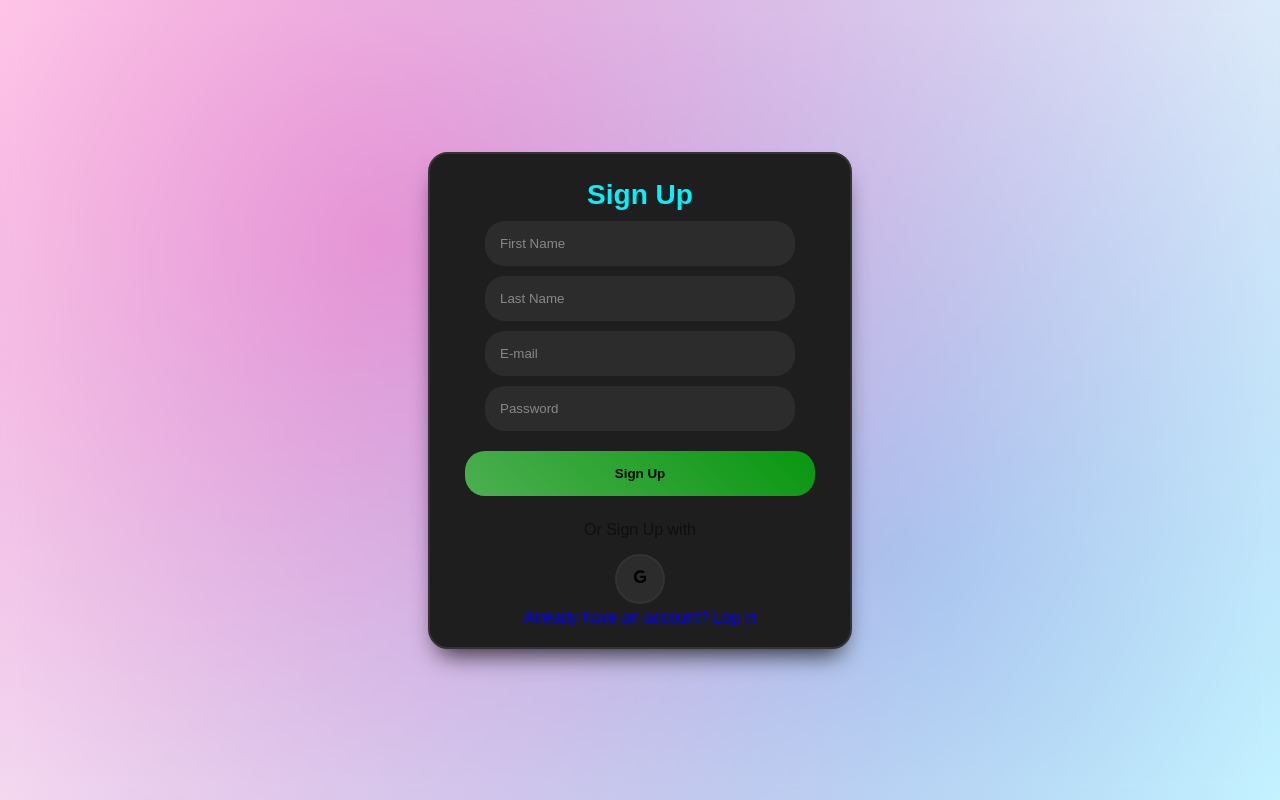
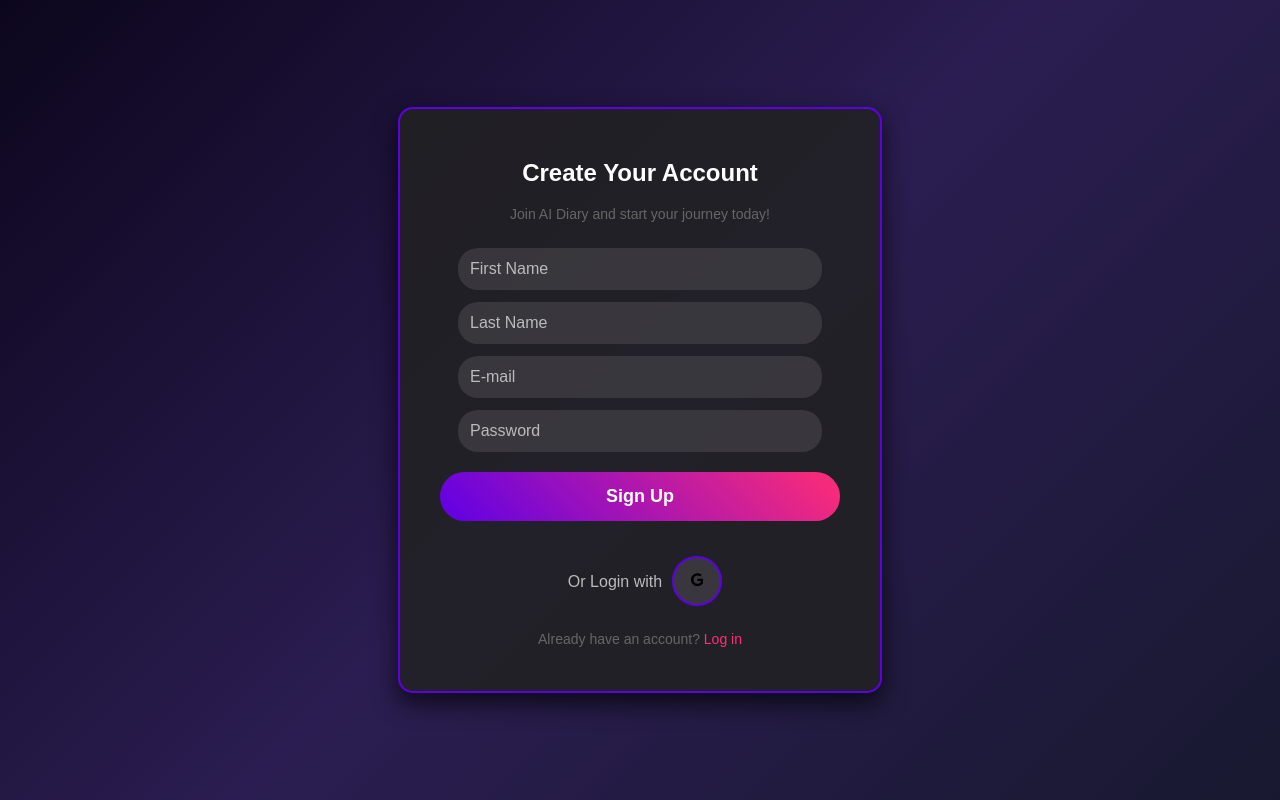
Before and after one commit to SathishNadar/Emotionally-Intelligent-JournalApp, a React (Vite) app: page /signup in a window 1280 px wide. Built offline with nearby package versions, Linux system fonts and the light colour scheme.

Commit message:
sign in styling doen

```diff
--- a/src/css/homepage.css
+++ b/src/css/homepage.css
@@ -4,13 +4,18 @@ body {
     padding: 0;
     transition: background 0.3s, color 0.3s;
     background-attachment: fixed;
-    background-size: cover;
-    background: radial-gradient(
-        circle at 30% 30%,
-        rgba(255, 0, 150, 0.4),
-        transparent
-      ),
-      radial-gradient(circle at 70% 70%, rgba(0, 200, 255, 0.4), transparent);
+    background-size: cover;background: radial-gradient(
+      circle at 30% 30%,
+      rgba(100, 0, 150, 0.5), /* Dark Purple Glow */
+      transparent
+    ),
+    radial-gradient(
+      circle at 70% 70%,
+      rgba(0, 100, 200, 0.5), /* Deep Blue Glow */
+      transparent
+    ),
+    #0a0a0a; /* Black Base Background */
+
     backdrop-filter: blur(10px);
   }
 
@@ -21,7 +26,7 @@ body {
   }
 
   .light-mode {
-    background: linear-gradient(135deg, #f7f8fc, #d4d9e3);
+    /* background: linear-gradient(135deg, #f7f8fc, #d4d9e3); */
     color: #1a1a1a;
   }
 
--- a/src/css/signup.css
+++ b/src/css/signup.css
@@ -1,71 +1,80 @@
-
 .start {
   display: flex;
   justify-content: center;
   align-items: center;
   width: 100%;
   height: 100vh;
-    color: #100f0f;
-    font-family: Arial, sans-serif;
+  background: linear-gradient(135deg, #0c061d, #2b1d51, #181930);
+  font-family: 'Poppins', sans-serif;
+  color: #ffffff;
 }
 
 .container {
-    max-width: 350px;
-    background: #1e1e1e;
-    border-radius: 20px;
-    padding: 25px 35px;
-    border: 2px solid #333333;
-    box-shadow: rgba(0, 0, 0, 0.8) 0px 15px 25px -10px;
+  max-width: 400px;
+  background: rgba(34, 34, 34, 0.85);
+  border-radius: 15px;
+  padding: 30px 40px;
+  border: 2px solid #5e00e6;
+  box-shadow: 0px 10px 25px rgba(0, 0, 0, 0.7);
   text-align: center;
 }
 
 .heading {
-    font-size: 28px;
+  font-size: 30px;
   font-weight: bold;
-    color: #00f2ff;
+  color: #ff2d75;
+  text-transform: uppercase;
+  margin-bottom: 10px;
 }
 
 .error-message {
-    color: red;
+  color: #ff4d4d;
   font-size: 14px;
 }
 
 .input {
-    width: 80%;
-    background: #2c2c2c;
+  width: 85%;
+  background: rgba(255, 255, 255, 0.1);
   border: none;
-    padding: 15px;
+  padding: 12px;
   border-radius: 20px;
-    margin-top: 10px;
+  margin-top: 12px;
   color: #ffffff;
+  font-size: 16px;
+  transition: 0.3s;
 }
 
 .input::placeholder {
-    color: #888888;
+  color: #bbb;
 }
 
 .input:focus {
   outline: none;
-    border: 2px solid #00ff08;
+  border: 2px solid #95f4a0;
+  background: rgba(255, 255, 255, 0.15);
 }
 
 .login-button {
   width: 100%;
   font-weight: bold;
-    background: linear-gradient(45deg, #4caf50 0%, #099710 100%);
-    color: #000000;
-    padding: 15px;
+  background: linear-gradient(45deg, #5e00e6 0%, #ff2d75 100%);
+  color: #ffffff;
+  padding: 14px;
   margin: 20px auto;
-    border-radius: 20px;
+  border-radius: 25px;
   border: none;
+  font-size: 18px;
+  transition: 0.3s;
+  cursor: pointer;
 }
 
 .login-button:hover {
   transform: scale(1.05);
+  background: linear-gradient(45deg, #ff2d75 0%, #5e00e6 100%);
 }
 
 .social-account-container {
-    margin-top: 20px;
+  margin-top: 25px;
 }
 
 .social-accounts {
@@ -75,26 +84,61 @@
 }
 
 .social-button {
-    background: #2c2c2c;
-    border: 2px solid #333333;
+  position: relative;
+  bottom: 10px;
+  left: 10px;
+  background: rgba(255, 255, 255, 0.1);
+  border: 2px solid #5e00e6;
   padding: 10px;
   border-radius: 50%;
   width: 50px;
   aspect-ratio: 1;
+  transition: 0.3s;
+  cursor: pointer;
+}
+
+.social-button:hover {
+  background: rgba(255, 255, 255, 0.2);
+  transform: scale(1.1);
 }
 
 .agreement {
   margin-top: 15px;
+  font-size: 14px;
 }
 
 .agreement a {
-    color: #00fe08;
+  color: #ff2d75;
   text-decoration: none;
-    position: relative;
-    top: 5px;
+  transition: 0.3s;
+  cursor: pointer;
 }
 
-  .title{
+.agreement a:hover {
+  text-decoration: underline;
+  color: #5e00e6;
+}
+
+.title {
   position: relative;
-    bottom: 15px;
+  bottom: 10px;
+  font-size: 16px;
+  color: #bbb;
 }
+
+.redirect-signup {
+  margin-top: 15px;
+  font-size: 14px;
+}
+
+.redirect-signup a {
+  color: #ff2d75;
+  text-decoration: none;
+  transition: 0.3s;
+  cursor: pointer;
+}
+
+.redirect-signup a:hover {
+  text-decoration: underline;
+  color: #5e00e6;
+}
--- a/src/pages/login.jsx
+++ b/src/pages/login.jsx
@@ -1,23 +1,36 @@
 import React, { useState } from "react";
 import "../css/signup.css";
-import { signInWithEmailAndPassword } from "firebase/auth";
+import { signInWithEmailAndPassword, GoogleAuthProvider, signInWithPopup } from "firebase/auth";
 import { Auth } from "../backend/firebase";
-import { toast,ToastContainer } from "react-toastify";
+import { toast, ToastContainer } from "react-toastify";
+import { useNavigate } from "react-router-dom";
 
 const Login = () => {
   const [email, setEmail] = useState("");
   const [password, setPassword] = useState("");
-  const [error, setError] = useState("");
+  const navigate = useNavigate();
 
+  // 🔐 Email & Password Login Function
   const LoginRequest = async (e) => {
     e.preventDefault();
     try {
       await signInWithEmailAndPassword(Auth, email, password);
-      console.log(Auth.currentUser);
-      toast.success("yesss", { position: "top-right" });
+      toast.success("Login Successful!", { position: "top-right" });
+      navigate("/home"); // Redirect to home after login
     } catch (error) {
-      console.log(error);
-      toast.success("muditu poda myru", { position: "top-right" });
+      toast.error("Invalid Credentials", { position: "top-right" });
+    }
+  };
+
+  // 🎯 Google Sign-in Function
+  const GoogleSignIn = async () => {
+    const provider = new GoogleAuthProvider();
+    try {
+      await signInWithPopup(Auth, provider);
+      toast.success("Google Sign-in Successful!", { position: "top-right" });
+      navigate("/home");
+    } catch (error) {
+      toast.error("Google Sign-in Failed", { position: "top-right" });
     }
   };
 
@@ -26,6 +39,10 @@ const Login = () => {
       <ToastContainer />
       <div className="start">
         <div className="container">
+          <h2 className="page-heading"> Login to Your Account</h2>
+          <p className="page-subtext">Welcome back! Please enter your credentials.</p>
+
+          {/* 🔑 Email & Password Login */}
           <form className="form" onSubmit={LoginRequest}>
             <input
               type="email"
@@ -43,10 +60,23 @@ const Login = () => {
               className="input"
               required
             />
-            <button type="submit" className="login-button">
-              Login
+            <button type="submit" className="login-button">Login</button>
+          </form>
+
+          {/*  Google Login */}
+          <div className="social-account-container">
+            <span className="title">Or Login with</span>
+            <button className="social-button google" onClick={GoogleSignIn}>
+            <svg viewBox="0 0 488 512" height="1em">
+                  <path d="M488 261.8C488 403.3 391.1 504 248 504 110.8 504 0 393.2 0 256S110.8 8 248 8c66.8 0 123 24.5 166.3 64.9l-67.5 64.9C258.5 52.6 94.3 116.6 94.3 256c0 86.5 69.1 156.6 153.7 156.6 98.2 0 135-70.4 140.8-106.9H248v-85.3h236.1c2.3 12.7 3.9 24.9 3.9 41.4z" />
+                </svg>
             </button>
-          </form>
+          </div>
+
+          {/*  Signup Redirect */}
+          <p className="redirect-signup">
+            Don’t have an account? <a href="/signup">Sign Up</a>
+          </p>
         </div>
       </div>
     </>
--- a/src/pages/signup.jsx
+++ b/src/pages/signup.jsx
@@ -1,26 +1,24 @@
 import React, { useState } from "react";
 import "../css/signup.css";
 import { Auth, db } from "../backend/firebase";
-import { createUserWithEmailAndPassword } from "firebase/auth";
-import { GoogleAuthProvider, signInWithPopup } from "firebase/auth";
+import { createUserWithEmailAndPassword, GoogleAuthProvider, signInWithPopup } from "firebase/auth";
 import { setDoc, doc } from "firebase/firestore";
 import { toast, ToastContainer } from "react-toastify";
-import {useNavigate} from "react-router-dom";
+import { useNavigate } from "react-router-dom";
 
 const Signup = () => {
   const [email, setEmail] = useState("");
   const [password, setPassword] = useState("");
   const [fname, setFname] = useState("");
   const [lname, setLname] = useState("");
-  const [error, setError] = useState("");
   const navigate = useNavigate();
 
+  // 📝 Email & Password Signup Function
   const handleRegister = async (e) => {
     e.preventDefault();
     try {
       await createUserWithEmailAndPassword(Auth, email, password);
       let user = Auth.currentUser;
-      console.log(user);
       if (user) {
         await setDoc(doc(db, "Users", user.uid), {
           email: user.email,
@@ -28,19 +26,23 @@ const Signup = () => {
           lastname: lname,
         });
       }
-      toast.success("Registration successful!", { position: "top-right" });
+      toast.success("Account created successfully!", { position: "top-right" });
+      navigate("/home"); // Redirect to home after signup
     } catch (error) {
       toast.error("Error: " + error.message, { position: "top-right", autoClose: 3000 });
-      console.log(error.message);
     }
   };
 
-  const Googlesignin = () => {
+  // 🎯 Google Sign-up Function
+  const GoogleSignUp = async () => {
     const provider = new GoogleAuthProvider();
-    signInWithPopup(Auth, provider).then(async (res) => {
-      console.log(res);
-    });
-    navigate("/login");
+    try {
+      await signInWithPopup(Auth, provider);
+      toast.success("Google Sign-up Successful!", { position: "top-right" });
+      navigate("/home");
+    } catch (error) {
+      toast.error("Google Sign-up Failed", { position: "top-right" });
+    }
   };
 
   return (
@@ -48,8 +50,10 @@ const Signup = () => {
       <ToastContainer />
       <div className="start">
         <div className="container">
-          <div className="heading">Sign Up</div>
-          {error && <p className="error-message">{error}</p>}
+          <h2 className="page-heading"> Create Your Account</h2>
+          <p className="page-subtext">Join AI Diary and start your journey today!</p>
+
+          {/* ✍️ Email & Password Signup */}
           <form className="form" onSubmit={handleRegister}>
             <input
               type="text"
@@ -83,25 +87,23 @@ const Signup = () => {
               className="input"
               required
             />
-            <button type="submit" className="login-button">
-              Sign Up
-            </button>
+            <button type="submit" className="login-button">Sign Up</button>
           </form>
 
+          {/* 🔵 Google Signup */}
           <div className="social-account-container">
-            <span className="title">Or Sign Up with</span>
-            <div className="social-accounts">
-              <button className="social-button google" onClick={Googlesignin}>
-                <svg viewBox="0 0 488 512" height="1em">
+            <span className="title">Or Login with</span>
+            <button className="social-button google" onClick={GoogleSignUp}>
+            <svg viewBox="0 0 488 512" height="1em">
                   <path d="M488 261.8C488 403.3 391.1 504 248 504 110.8 504 0 393.2 0 256S110.8 8 248 8c66.8 0 123 24.5 166.3 64.9l-67.5 64.9C258.5 52.6 94.3 116.6 94.3 256c0 86.5 69.1 156.6 153.7 156.6 98.2 0 135-70.4 140.8-106.9H248v-85.3h236.1c2.3 12.7 3.9 24.9 3.9 41.4z" />
                 </svg>
-              </button>
-            </div>
+            </button>
           </div>
 
-          <span className="agreement">
-            <a href=""  onClick={() => navigate("/login")} style={{ cursor: "pointer", color: "blue" }}>Already have an account? Log in</a>
-          </span>
+          {/* 🚀 Login Redirect */}
+          <p className="redirect-signup">
+            Already have an account? <a href="/login">Log in</a>
+          </p>
         </div>
       </div>
     </>
```
Lines whose indentation alone changed are shown as unchanged.
